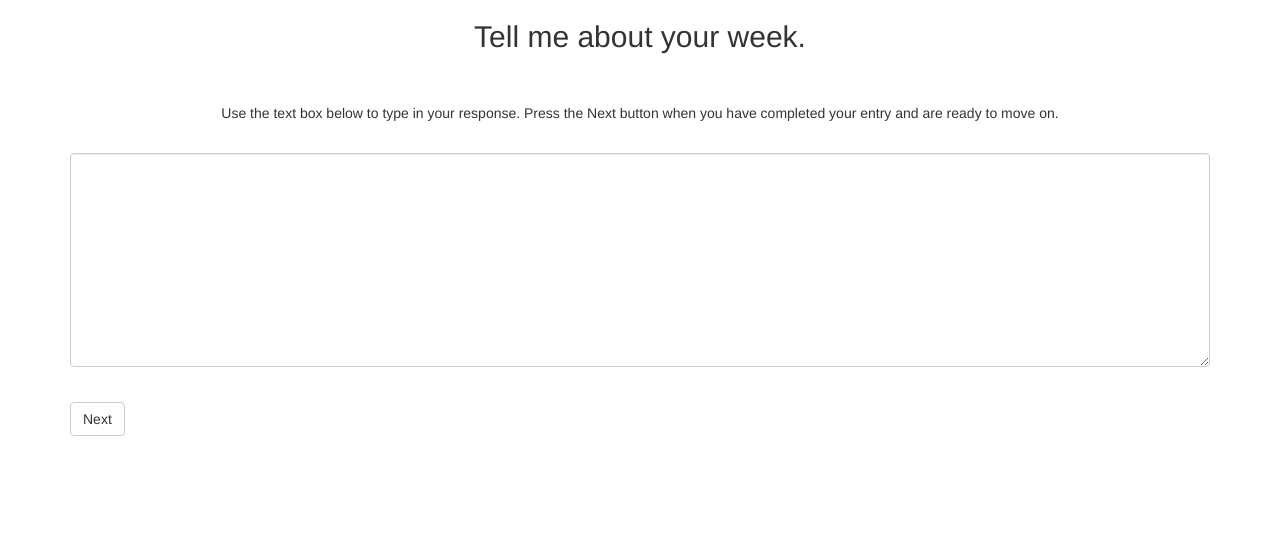
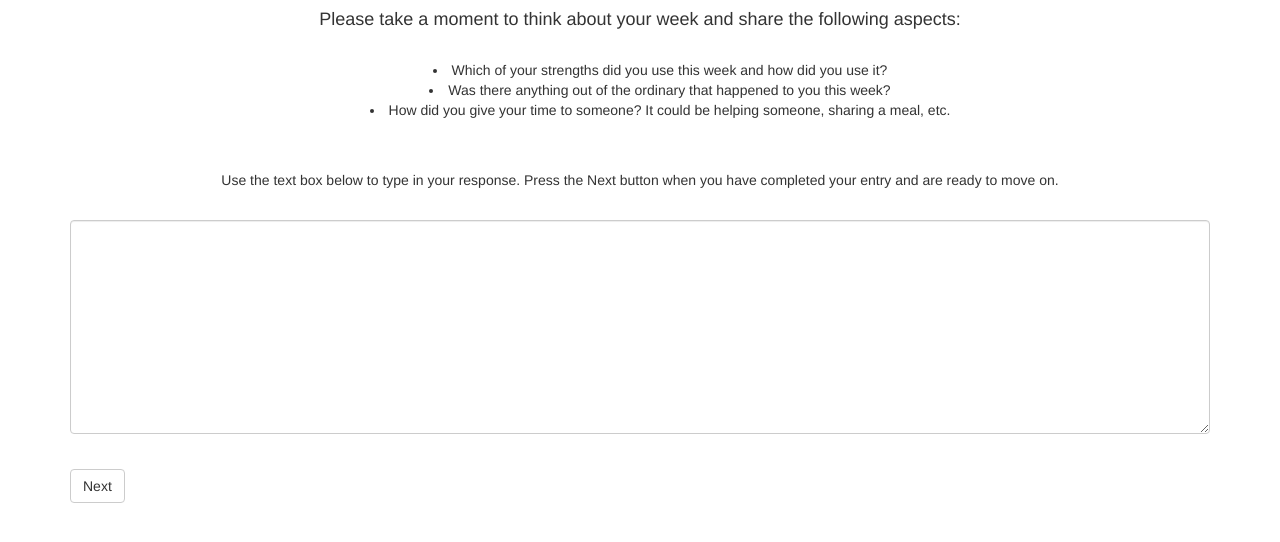
Before and after one commit to cabbysaurus/JournalingStudy, a plain HTML site: page textJournal.html in a window 1280 px wide. Drawn offline with nearby package versions, Linux system fonts and the light colour scheme.

Commit message:
Update textJournal.html
Updating prompt

```diff
--- a/textJournal.html
+++ b/textJournal.html
@@ -15,7 +15,12 @@
 </head>
 <body>
 	<div class="container">
-		<h2 class="text-center"> Tell me about your week.</h2> <br><br>
+		<h4 class="text-center"> Please take a moment to think about your week and share the following aspects:</h4><br>
+<ul class="text-center" style="list-style-position: inside">
+<li>Which of your strengths did you use this week and how did you use it?</li>
+<li>Was there anything out of the ordinary that happened to you this week? </li>
+<li>How did you give your time to someone? It could be helping someone, sharing a meal, etc.</li>
+</ul><br><br>
 		<p class="text-center"> Use the text box below to type in your response. Press the Next button when you have completed your entry and are ready to
 		move on.</p>
 		<form>
```
